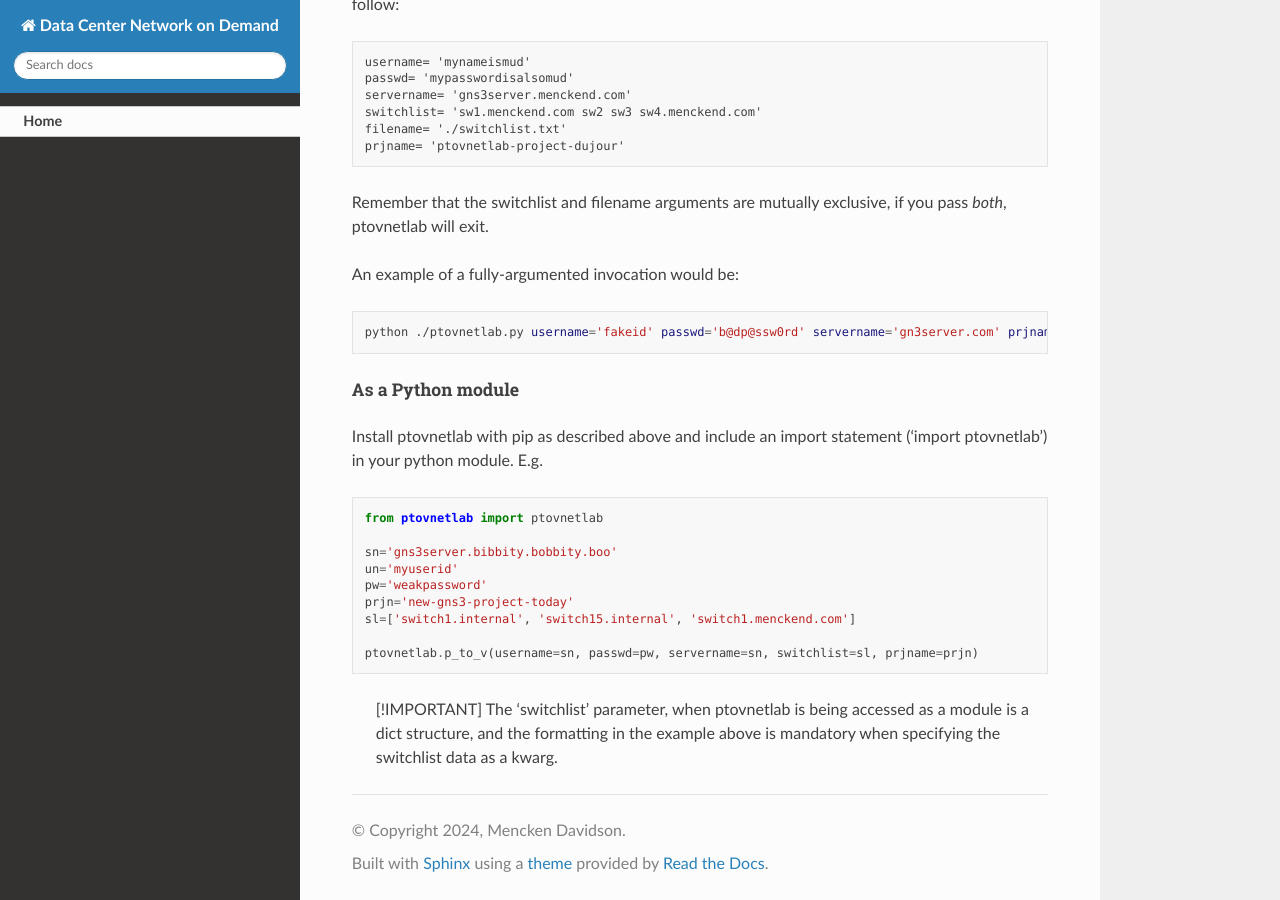
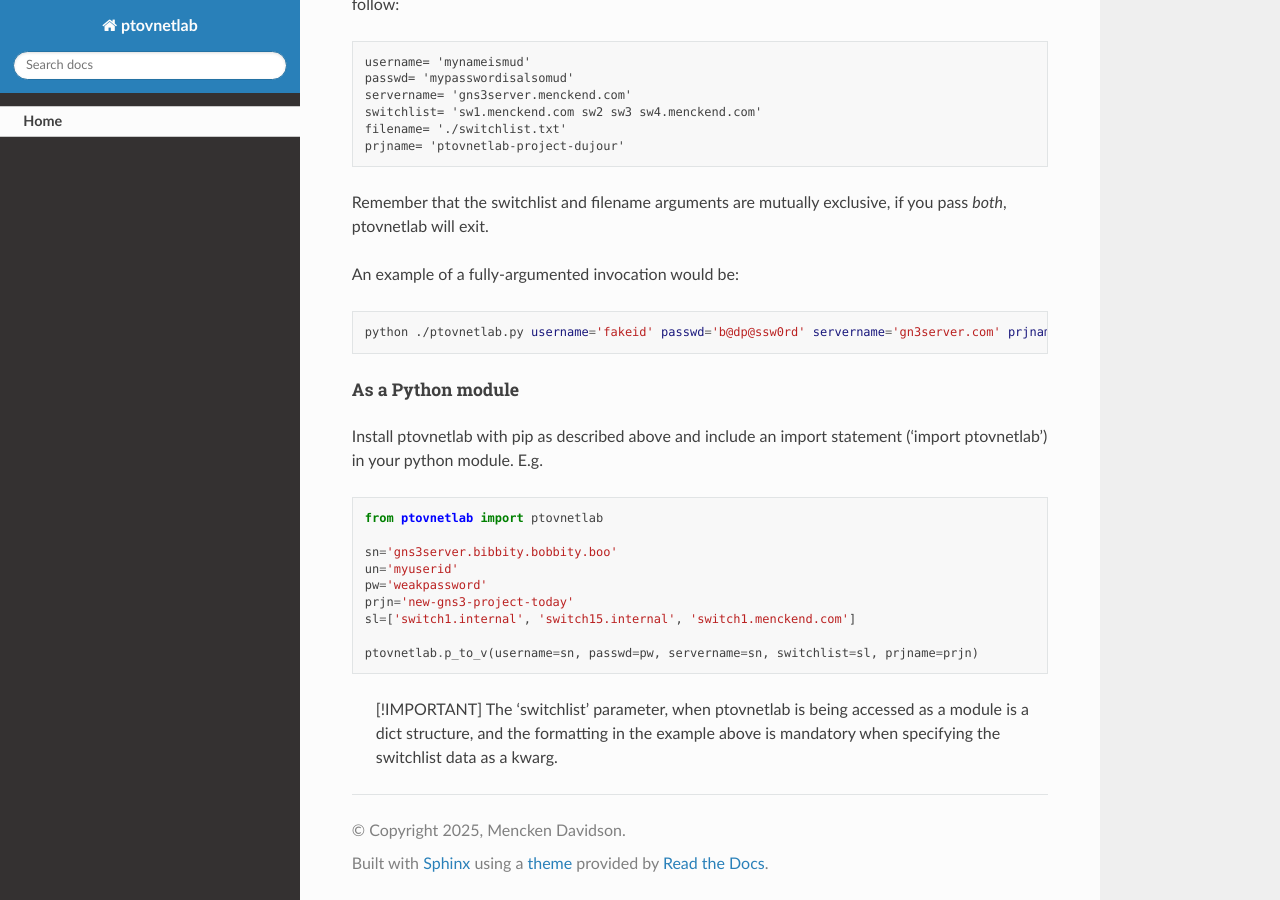
Before and after one commit to menckend/ptovnetlab, a Sphinx documentation site: the page built from docs/index.rst, in a window 1280 px wide and 900 px high, scrolled down 4604 px. Built offline with Sphinx 7.4.7 and the Read the Docs theme 3.1.0, drawn with Linux system fonts in a browser that asks for light colours; pages that are not in the unit, such as notebooks, are missing from menus.

Commit message:
Update conf.py

```diff
--- a/docs/conf.py
+++ b/docs/conf.py
@@ -11,8 +11,8 @@ sys.path.insert(0, os.path.abspath('../ptovnetlab/'))
 # -- Project information -----------------------------------------------------
 # https://www.sphinx-doc.org/en/master/usage/configuration.html#project-information
 
-project = 'Data Center Network on Demand'
-copyright = '2024, Mencken Davidson'
+project = 'ptovnetlab'
+copyright = '2025, Mencken Davidson'
 author = 'Mencken Davidson'
 
 # -- General configuration ---------------------------------------------------
```
